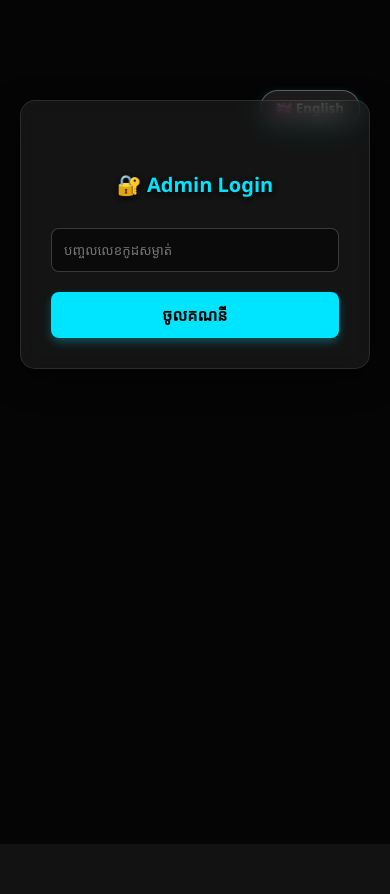
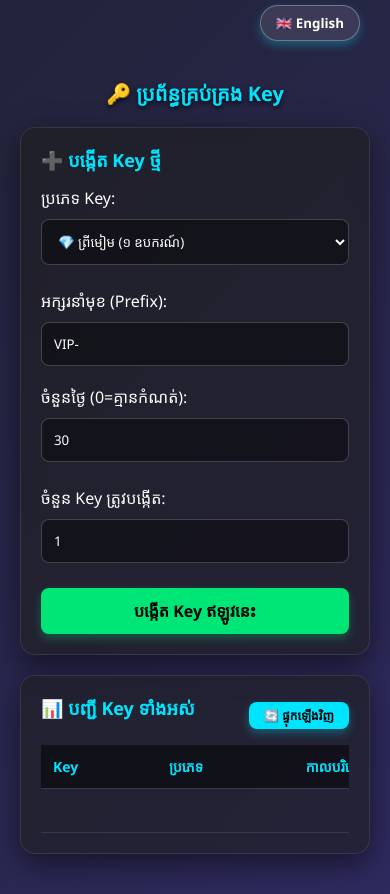
Before and after one commit to vannzXmodz/Vanz-key, a plain HTML site: page index.html in a window 390 px wide. Before the commit the page ends 844 px from the top, so only its background shows below. Drawn offline with Linux system fonts and the light colour scheme; no server answers.

Commit message:
Update index.html

```diff
--- a/index.html
+++ b/index.html
@@ -7,25 +7,24 @@
     <style>
         * { box-sizing: border-box; margin: 0; padding: 0; font-family: 'Segoe UI', 'Khmer OS System', 'Khmer OS', Tahoma, sans-serif; }
 
-        /* ផ្ទៃខាងក្រោយប្តូរតាមរូបភាព (Random Background) */
+        /* 🌈 ផ្ទៃខាងក្រោយពណ៌រត់ចល័ត (Animated Gradient Background) */
         body {
-            background-color: #121212;
             color: #fff;
             padding: 20px;
             min-height: 100vh;
-            background-size: cover;
-            background-position: center;
-            background-attachment: fixed;
-            transition: background-image 1s ease-in-out;
+            overflow-x: hidden;
+            background: linear-gradient(-45deg, #0f0c29, #302b63, #24243e, #1a1a2e, #16213e);
+            background-size: 400% 400%;
+            animation: gradientBG 15s ease infinite;
         }
 
-        /* ធ្វើឱ្យរូបភាពខាងក្រោយងងឹតបន្តិច ដើម្បីងាយស្រួលមើលអក្សរ */
-        .overlay {
-            position: fixed; top: 0; left: 0; width: 100%; height: 100%;
-            background: rgba(0, 0, 0, 0.7); z-index: -1;
+        @keyframes gradientBG {
+            0% { background-position: 0% 50%; }
+            50% { background-position: 100% 50%; }
+            100% { background-position: 0% 50%; }
         }
 
-        .container { max-width: 1050px; margin: auto; position: relative; }
+        .container { max-width: 1050px; margin: auto; position: relative; padding-top: 20px; }
 
         /* ប៊ូតុងប្តូរភាសា */
         .lang-switch {
@@ -37,19 +36,11 @@
         }
         .lang-switch:hover { background: rgba(255, 255, 255, 0.2); }
 
-        h2 { text-align: center; color: #00e5ff; margin-bottom: 20px; text-shadow: 0 2px 5px rgba(0,0,0,0.8); }
+        h2 { text-align: center; color: #00e5ff; margin-bottom: 20px; text-shadow: 0 2px 5px rgba(0,0,0,0.8); margin-top: 40px;}
 
-        /* Login Box */
-        #loginBox {
-            background: rgba(30, 30, 30, 0.6); backdrop-filter: blur(10px);
-            padding: 30px; border-radius: 15px; text-align: center;
-            margin-top: 80px; max-width: 400px; margin-left: auto; margin-right: auto;
-            border: 1px solid rgba(255,255,255,0.1); box-shadow: 0 10px 30px rgba(0,0,0,0.5);
-        }
-
-        input[type="password"], input[type="text"], input[type="number"], select {
+        input[type="text"], input[type="number"], select {
             width: 100%; padding: 12px; margin: 10px 0;
-            background: rgba(0, 0, 0, 0.5); border: 1px solid rgba(255,255,255,0.2);
+            background: rgba(0, 0, 0, 0.4); border: 1px solid rgba(255,255,255,0.2);
             color: #fff; border-radius: 8px; outline: none;
         }
         input:focus, select:focus { border-color: #00e5ff; }
@@ -69,9 +60,8 @@
         button.info { background: #2196F3; color: #fff; box-shadow: 0 4px 10px rgba(33,150,243,0.3); }
 
         /* Dashboard */
-        #dashboard { display: none; margin-top: 40px; }
         .card {
-            background: rgba(30, 30, 30, 0.7); backdrop-filter: blur(10px);
+            background: rgba(30, 30, 30, 0.6); backdrop-filter: blur(10px);
             padding: 20px; border-radius: 15px; margin-bottom: 20px;
             border: 1px solid rgba(255,255,255,0.1); box-shadow: 0 10px 30px rgba(0,0,0,0.5);
         }
@@ -104,26 +94,17 @@
         @keyframes slideUp { from { bottom: -50px; opacity: 0; } to { bottom: 20px; opacity: 1; } }
 
         @media (max-width: 600px) {
-            h2 { font-size: 20px; margin-top: 40px; }
-            .lang-switch { top: -10px; right: 10px; }
+            h2 { font-size: 20px; }
+            .lang-switch { top: -15px; right: 10px; }
         }
     </style>
 </head>
 <body>
 
-<div class="overlay"></div>
-
 <div class="container">
     <button class="lang-switch" id="langBtn" onclick="toggleLanguage()">🇬🇧 English</button>
 
-    <!-- LOGIN SECTION -->
-    <div id="loginBox">
-        <h2 id="t_login_title">🔐 Admin Login</h2>
-        <input type="password" id="password" placeholder="បញ្ចូលលេខកូដសម្ងាត់" data-i18n-placeholder="login_pass_ph">
-        <button class="full-width" onclick="login()" data-i18n="btn_login">ចូលគណនី</button>
-    </div>
-
-    <!-- DASHBOARD SECTION -->
+    <!-- DASHBOARD SECTION (បង្ហាញភ្លាមៗ) -->
     <div id="dashboard">
         <h2 data-i18n="dash_title">🔑 Key Management System</h2>
 
@@ -193,33 +174,12 @@
     // CONFIG
     // ═══════════════════════════════════════════════════════════
     const FIREBASE_URL = "https://vanzkey-2e2fc-default-rtdb.firebaseio.com/keys/";
-    const ADMIN_PASS = "1";
-
-    // ═══════════════════════════════════════════════════════════
-    // RANDOM BACKGROUND (រូបភាពផ្ទៃខាងក្រោយ)
-    // ═══════════════════════════════════════════════════════════
-    const backgrounds = [
-        "https://images.unsplash.com/photo-1550745165-9bc0b252726f?q=80&w=1920&auto=format&fit=crop", // Retro Gaming
-        "https://images.unsplash.com/photo-1614294149010-950b698f72c0?q=80&w=1920&auto=format&fit=crop", // Neon Setup
-        "https://images.unsplash.com/photo-1542751371-adc38448a05e?q=80&w=1920&auto=format&fit=crop", // Esports
-        "https://images.unsplash.com/photo-1511512578047-dfb367046420?q=80&w=1920&auto=format&fit=crop", // Gaming Controller
-        "https://images.unsplash.com/photo-1538481199705-c710c4e965fc?q=80&w=1920&auto=format&fit=crop"  // Arcade
-    ];
-
-    function setRandomBackground() {
-        const randomImg = backgrounds[Math.floor(Math.random() * backgrounds.length)];
-        document.body.style.backgroundImage = `url('${randomImg}')`;
-    }
-    setRandomBackground(); // ហៅដំណើរការពេលបើកដំបូង
 
     // ═══════════════════════════════════════════════════════════
     // TRANSLATIONS (ប្តូរភាសា)
     // ═══════════════════════════════════════════════════════════
     const i18n = {
         km: {
-            login_title: "🔐 ចូលគណនី Admin",
-            login_pass_ph: "បញ្ចូលលេខកូដសម្ងាត់",
-            btn_login: "ចូលគណនី",
             dash_title: "🔑 ប្រព័ន្ធគ្រប់គ្រង Key",
             create_title: "➕ បង្កើត Key ថ្មី",
             lbl_type: "ប្រភេទ Key:",
@@ -235,7 +195,7 @@
             st_active: "✅ សកម្ម", st_banned: "🚫 បិទ", st_expired: "⏰ ផុតកំណត់",
             dev_free: "➖ ទំនេរ",
             btn_ban: "បិទ", btn_unban: "បើក", btn_switch: "ប្តូរប្រភេទ", btn_reset: "ដោះសោ", btn_add: "+30 ថ្ងៃ", btn_del: "លុប",
-            msg_success: "ជោគជ័យ!", msg_fail: "បរាជ័យ!", msg_wrong_pass: "លេខកូដសម្ងាត់មិនត្រឹមត្រូវ!",
+            msg_success: "ជោគជ័យ!", msg_fail: "បរាជ័យ!",
             msg_confirm_del: "តើអ្នកប្រាកដជាចង់លុប Key នេះមែនទេ?",
             msg_confirm_reset: "តើអ្នកចង់ Reset ឧបករណ៍សម្រាប់ Key នេះមែនទេ?",
             msg_confirm_switch: "ផ្លាស់ប្តូរប្រភេទ Key នេះមែនទេ?",
@@ -244,9 +204,6 @@
             msg_no_key: "មិនមាន Key ទេ"
         },
         en: {
-            login_title: "🔐 Admin Login",
-            login_pass_ph: "Enter your password",
-            btn_login: "Login",
             dash_title: "🔑 Key Management System",
             create_title: "➕ Create New Key",
             lbl_type: "Key Type:",
@@ -258,11 +215,11 @@
             btn_generate: "Generate Keys Now",
             list_title: "📊 All Keys List",
             btn_refresh: "🔄 Refresh",
-            th_key: "Key", th_type: "Type", th_date: "Expiry Date", th_device: "Device", th_action:➖ "Actions",
-            st_active: " Free",
-            btn_✅ Active", st_banned: "🚫 Banned", st_expired: "⏰ Expired",
-            dev_free: "ban: "Ban", btn_unban: "Unban", btn_switch: "Switch", btn_reset: "Reset", btn_add: "+30 Days", btn_del: "Del",
-            msg_success: "Success!", msg_fail: "Failed!", msg_wrong_pass: "Wrong Password!",
+            th_key: "Key", th_type: "Type", th_date: "Expiry Date", th_device: "Device", th_action: "Actions",
+            st_active: "✅ Active", st_banned: "🚫 Banned", st_expired: "⏰ Expired",
+            dev_free: "➖ Free",
+            btn_ban: "Ban", btn_unban: "Unban", btn_switch: "Switch", btn_reset: "Reset", btn_add: "+30 Days", btn_del: "Del",
+            msg_success: "Success!", msg_fail: "Failed!",
             msg_confirm_del: "Are you sure you want to delete this key?",
             msg_confirm_reset: "Do you want to reset the device for this key?",
             msg_confirm_switch: "Switch key type?",
@@ -277,9 +234,7 @@
     function toggleLanguage() {
         currentLang = (currentLang === "km") ? "en" : "km";
         updateLanguageUI();
-        if(document.getElementById('dashboard').style.display === 'block') {
-            loadKeys(); // បង្ហាញតារាងឡើងវិញជាមួយភាសាថ្មី
-        }
+        loadKeys();
     }
 
     function updateLanguageUI() {
@@ -289,15 +244,7 @@
             const key = el.getAttribute('data-i18n');
             if (i18n[currentLang][key]) el.innerText = i18n[currentLang][key];
         });
-
-        document.querySelectorAll('[data-i18n-placeholder]').forEach(el => {
-            const key = el.getAttribute('data-i18n-placeholder');
-            if (i18n[currentLang][key]) el.placeholder = i18n[currentLang][key];
-        });
     }
-
-    // ហៅប្តូរភាសាពេលបើកដំបូង
-    updateLanguageUI();
 
     // ═══════════════════════════════════════════════════════════
     // HELPERS
@@ -311,21 +258,10 @@
         setTimeout(() => { t.className = "toast"; }, 3000);
     }
 
-    function login() {
-        const pass = document.getElementById('password').value;
-        if (pass === ADMIN_PASS) {
-            document.getElementById('loginBox').style.display = 'none';
-            document.getElementById('dashboard').style.display = 'block';
-            loadKeys();
-        } else {
-            alert("❌ " + i18n[currentLang].msg_wrong_pass);
-        }
-    }
-
     function formatDate(unixTimestamp) {
         if (!unixTimestamp || unixTimestamp == 0) return "♾️ " + i18n[currentLang].msg_unlimited;
         const d = new Date(unixTimestamp * 1000);
-        return d.toLocaleDateString("en-GB"); // DD/MM/YYYY
+        return d.toLocaleDateString("en-GB");
     }
 
     function generateRandomString(length) {
@@ -444,7 +380,7 @@
 
         await fetch(FIREBASE_URL + key + "/type.json", { method: 'PUT', body: JSON.stringify(newType) });
 
-        == if (newType === "trial") {
+        if (newType === "trial") {
             await fetch(FIREBASE_URL + key + "/device.json", { method: 'PUT', body: JSON.stringify("") });
         }
         showToast(`🔄 Switched to ${newType.toUpperCase()}`);
@@ -460,7 +396,7 @@
 
     async function addDays(key, currentExpires) {
         let newExpires = 0;
-        if (currentExpires 0) {
+        if (currentExpires == 0) {
             if(!confirm("Key is unlimited. Set to 30 days?")) return;
             newExpires = Math.floor(Date.now() / 1000) + (30 * 86400);
         } else {
@@ -477,6 +413,10 @@
         showToast("🗑️ Key Deleted");
         loadKeys();
     }
+
+    // ចាប់ផ្តើមដំណើរការ
+    updateLanguageUI();
+    loadKeys();
 </script>
 </body>
 </html>
```
